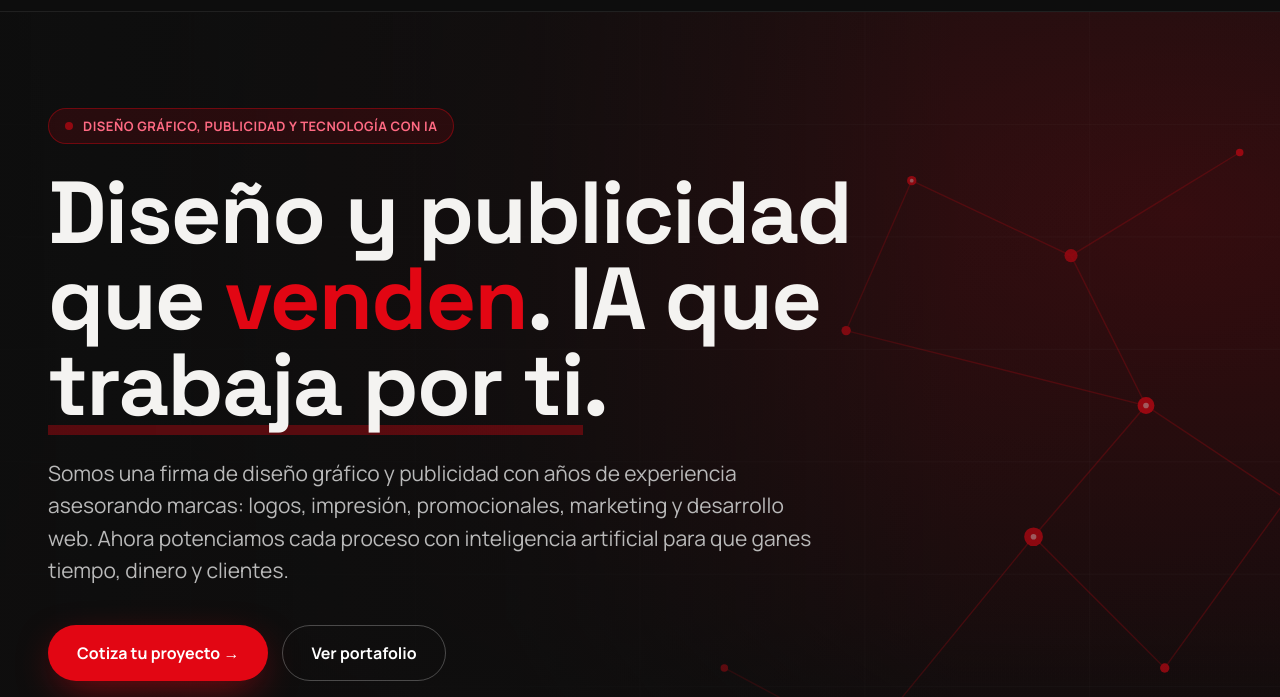
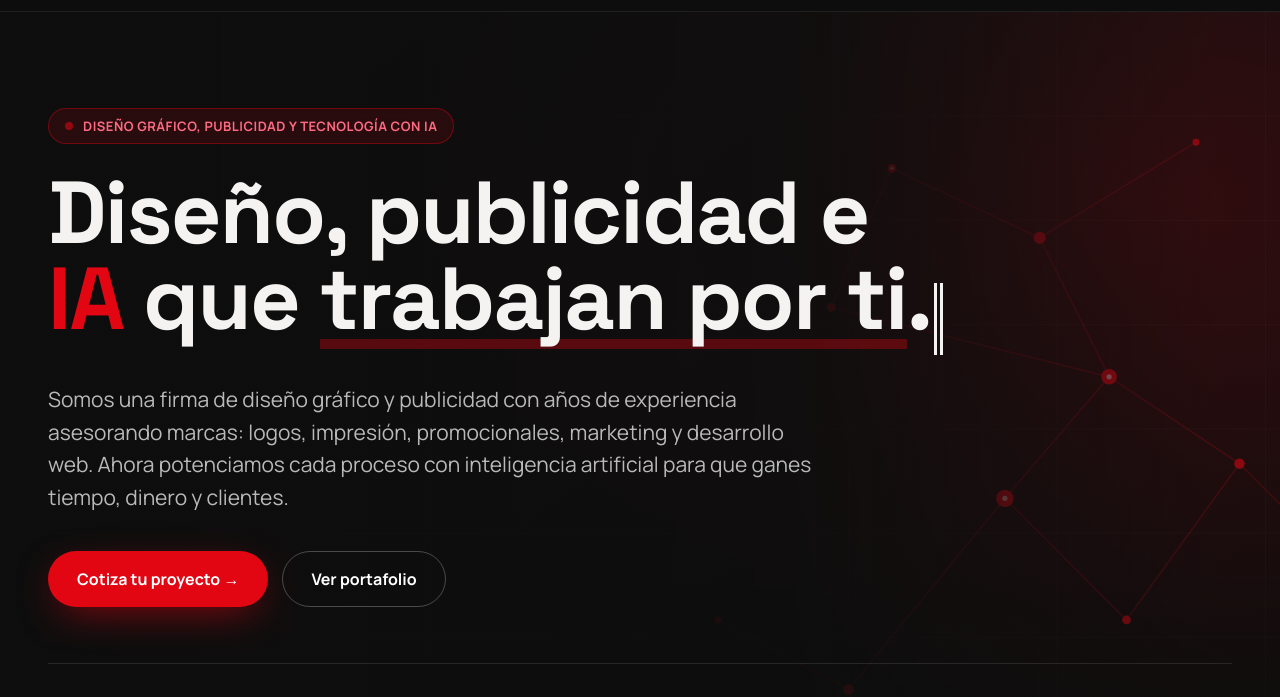
Before and after one commit to smsuministrospublicidad-lang/sm-publicidad, a website: page index.html in a window 1280 px wide. Shown: the part 71-768 px from the top of the page. Drawn offline with Linux system fonts and the light colour scheme.

Commit message:
Shorten hero H1, drop sales-outcome claims, add typewriter animation
- H1 shortened and no longer promises "vender"/sales, per liability
  concerns; softened the same claim in the feature card, checklist and
  mock UI flow ("vender" -> "atender", "ventas" -> "productividad", etc.).
- H1 now types itself out on load with a blinking cursor instead of
  rendering statically.
- Strengthened the hero overlay gradient so background slide decoration
  doesn't peek through the (now differently wrapped) headline text.

```diff
--- a/assets/css/styles.css
+++ b/assets/css/styles.css
@@ -151,7 +151,7 @@ h1, h2, h3 { font-family: var(--font-display); letter-spacing: -.02em; }
 .hero-overlay {
   position: absolute; inset: 0; z-index: 1;
   background:
-    linear-gradient(90deg, rgba(14, 14, 14, .96) 0%, rgba(14, 14, 14, .8) 40%, rgba(14, 14, 14, .35) 75%),
+    linear-gradient(90deg, rgba(14, 14, 14, .97) 0%, rgba(14, 14, 14, .93) 62%, rgba(14, 14, 14, .4) 95%),
     linear-gradient(180deg, transparent 60%, rgba(14, 14, 14, .9) 100%);
 }
 .hero-content { position: relative; z-index: 2; padding: 96px 28px 88px; }
@@ -184,6 +184,16 @@ h1, h2, h3 { font-family: var(--font-display); letter-spacing: -.02em; }
   margin: 26px 0 0;
   max-width: 16ch;
 }
+.typing-cursor {
+  display: inline-block;
+  width: 3px;
+  height: .82em;
+  margin-left: 3px;
+  background: currentColor;
+  vertical-align: text-bottom;
+  animation: blink .9s step-end infinite;
+}
+@keyframes blink { 50% { opacity: 0; } }
 .hero .highlight { position: relative; white-space: nowrap; }
 .hero .highlight::before {
   content: ''; position: absolute; left: 0; bottom: 6px; width: 100%; height: 10px;
--- a/assets/js/main.js
+++ b/assets/js/main.js
@@ -17,6 +17,40 @@
   });
 
   mobileMenu.querySelectorAll('a').forEach((a) => a.addEventListener('click', closeMenu));
+
+  // ---------- Hero title typewriter ----------
+  const heroTitle = document.getElementById('heroTitle');
+  if (heroTitle) {
+    const segments = [
+      { text: 'Diseño, publicidad e ' },
+      { text: 'IA', cls: 'accent' },
+      { text: ' que ' },
+      { text: 'trabajan por ti', cls: 'highlight' },
+      { text: '.' },
+    ];
+    let doneHTML = '';
+    let segIndex = 0;
+    let charIndex = 0;
+
+    function typeTick() {
+      if (segIndex >= segments.length) {
+        heroTitle.insertAdjacentHTML('beforeend', '<span class="typing-cursor"></span>');
+        return;
+      }
+      const seg = segments[segIndex];
+      charIndex++;
+      const partial = seg.text.slice(0, charIndex);
+      const partialHTML = seg.cls ? `<span class="${seg.cls}">${partial}</span>` : partial;
+      heroTitle.innerHTML = doneHTML + partialHTML + '<span class="typing-cursor"></span>';
+      if (charIndex >= seg.text.length) {
+        doneHTML += seg.cls ? `<span class="${seg.cls}">${seg.text}</span>` : seg.text;
+        segIndex += 1;
+        charIndex = 0;
+      }
+      setTimeout(typeTick, 32);
+    }
+    typeTick();
+  }
 
   // ---------- Hero slider ----------
   const heroSlides = document.querySelectorAll('.hero-slide');
--- a/index.html
+++ b/index.html
@@ -54,7 +54,7 @@
     <div class="badge" data-reveal>
       <span class="badge-dot"></span><span class="badge-text">Diseño Gráfico, Publicidad y Tecnología con IA</span>
     </div>
-    <h1 data-reveal>Diseño y publicidad que <span class="accent">venden</span>. IA que <span class="highlight">trabaja por ti</span>.</h1>
+    <h1 data-reveal id="heroTitle" aria-label="Diseño, publicidad e IA que trabajan por ti."></h1>
     <p class="lead" data-reveal>Somos una firma de diseño gráfico y publicidad con años de experiencia asesorando marcas: logos, impresión, promocionales, marketing y desarrollo web. Ahora potenciamos cada proceso con inteligencia artificial para que ganes tiempo, dinero y clientes.</p>
     <div class="hero-actions" data-reveal>
       <a href="#contacto" class="btn btn-primary btn-lg">Cotiza tu proyecto →</a>
@@ -92,7 +92,7 @@
         </li>
         <li>
           <span class="check">✓</span>
-          <div><div class="check-title">Menos tareas manuales, más ventas</div><div class="check-desc">Flujos que conectan tus herramientas y trabajan solos.</div></div>
+          <div><div class="check-title">Menos tareas manuales, más productividad</div><div class="check-desc">Flujos que conectan tus herramientas y trabajan solos.</div></div>
         </li>
         <li>
           <span class="check">✓</span>
@@ -110,7 +110,7 @@
           <div class="flow-item"><div class="flow-n">01</div><div><div class="flow-t">Cliente escribe</div><div class="flow-d">WhatsApp · Web · Redes</div></div></div>
           <div class="flow-item"><div class="flow-n">02</div><div><div class="flow-t">IA clasifica y responde</div><div class="flow-d">Cotiza y agenda automático</div></div></div>
           <div class="flow-item"><div class="flow-n">03</div><div><div class="flow-t">Se registra en tu sistema</div><div class="flow-d">CRM actualizado solo</div></div></div>
-          <div class="flow-item"><div class="flow-n">04</div><div><div class="flow-t">Tu equipo cierra la venta</div><div class="flow-d">Con todo listo</div></div></div>
+          <div class="flow-item"><div class="flow-n">04</div><div><div class="flow-t">Tu equipo cierra el proceso</div><div class="flow-d">Con todo listo</div></div></div>
         </div>
         <div class="ia-panel-highlight">
           <div><div class="hl-title">Tiempo ahorrado / mes</div><div class="hl-sub">Automatización activa</div></div>
@@ -135,7 +135,7 @@
         <div class="service-tag">La nueva era de los negocios</div>
         <div class="service-icon">{ }</div>
         <h3>Tu web, potenciada por la nueva era de la IA</h3>
-        <p>Mientras tu competencia sigue haciendo todo a mano, tu negocio puede vender, responder y agendar clientes 24/7 con inteligencia artificial. No es el futuro: es la ventaja que hoy pocos están usando.</p>
+        <p>Mientras tu competencia sigue haciendo todo a mano, tu negocio puede atender, responder y agendar clientes 24/7 con inteligencia artificial. No es el futuro: es la ventaja que hoy pocos están usando.</p>
         <a href="#contacto" class="service-link">Quiero mi ventaja con IA →</a>
       </div>
       <div class="service-card" data-reveal>
```
